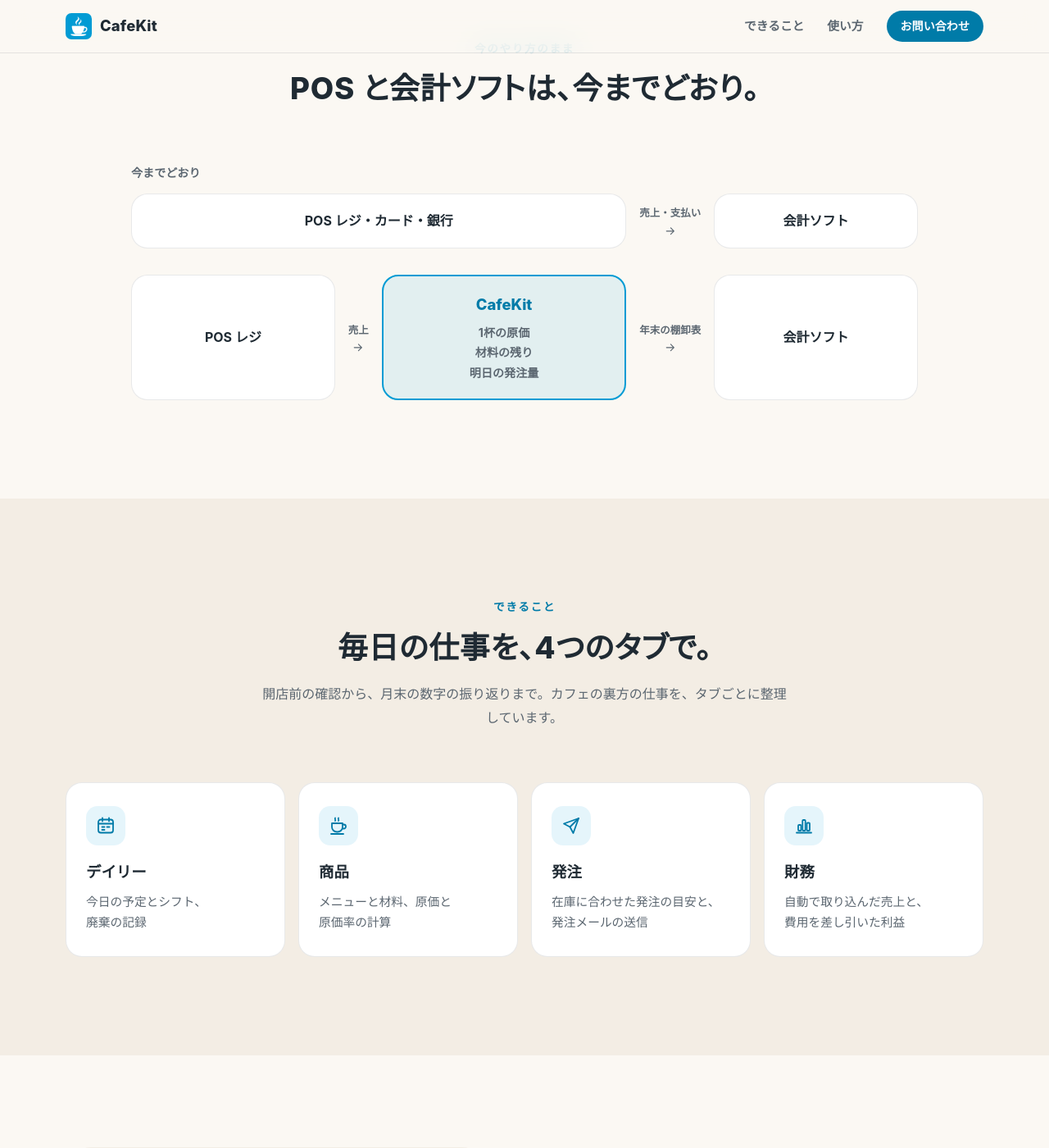
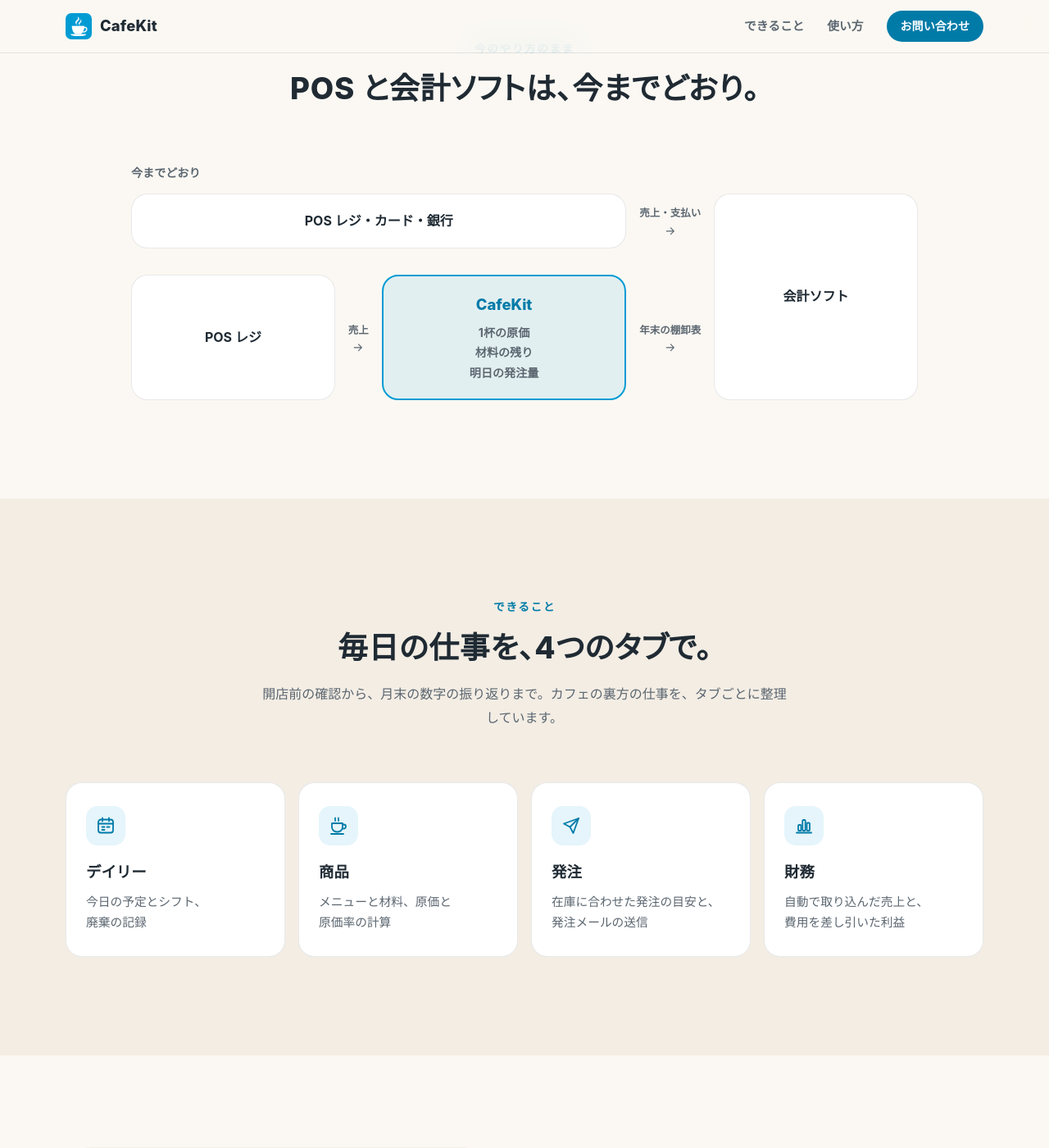
Before and after one commit to Ryosuke1025/cafe_kit_pages, a Jekyll site: the page built from index.html, in a window 1280 px wide and 1400 px high, scrolled down 903 px. Shown: the whole window at 82% size. Built offline with Jekyll 4.4.1, drawn with Linux system fonts in a browser that asks for light colours.

Commit message:
change: merge accounting software boxes into one on wide screens

```diff
--- a/assets/css/site.css
+++ b/assets/css/site.css
@@ -556,6 +556,14 @@ ol {
   grid-column: 5;
 }
 
+.fit__box--merged {
+  grid-row: 2 / 4;
+}
+
+.fit__box--dup {
+  display: none;
+}
+
 .fit__box--next,
 .fit__link--next {
   margin-top: 20px;
@@ -619,6 +627,14 @@ ol {
 
   .fit__box--break {
     margin-top: 20px;
+  }
+
+  .fit__box--merged {
+    grid-row: auto;
+  }
+
+  .fit__box--dup {
+    display: grid;
   }
 
   .fit__arrow {
--- a/index.html
+++ b/index.html
@@ -71,7 +71,7 @@ title: CafeKit
         <p class="fit__label">今までどおり</p>
         <div class="fit__box fit__box--wide">POS レジ・カード・銀行</div>
         <div class="fit__link fit__link--last"><span>売上・支払い</span><svg class="icon fit__arrow" aria-hidden="true"><use href="#i-arrow"/></svg></div>
-        <div class="fit__box fit__box--end">会計ソフト</div>
+        <div class="fit__box fit__box--end fit__box--merged">会計ソフト</div>
         <div class="fit__box fit__box--next fit__box--break">POS レジ</div>
         <div class="fit__link fit__link--next"><span>売上</span><svg class="icon fit__arrow" aria-hidden="true"><use href="#i-arrow"/></svg></div>
         <div class="fit__box fit__box--brand fit__box--next">
@@ -83,7 +83,7 @@ title: CafeKit
           </ul>
         </div>
         <div class="fit__link fit__link--last fit__link--next"><span>年末の棚卸表</span><svg class="icon fit__arrow" aria-hidden="true"><use href="#i-arrow"/></svg></div>
-        <div class="fit__box fit__box--end fit__box--next">会計ソフト</div>
+        <div class="fit__box fit__box--end fit__box--next fit__box--dup">会計ソフト</div>
       </figure>
     </div>
   </section>
```
